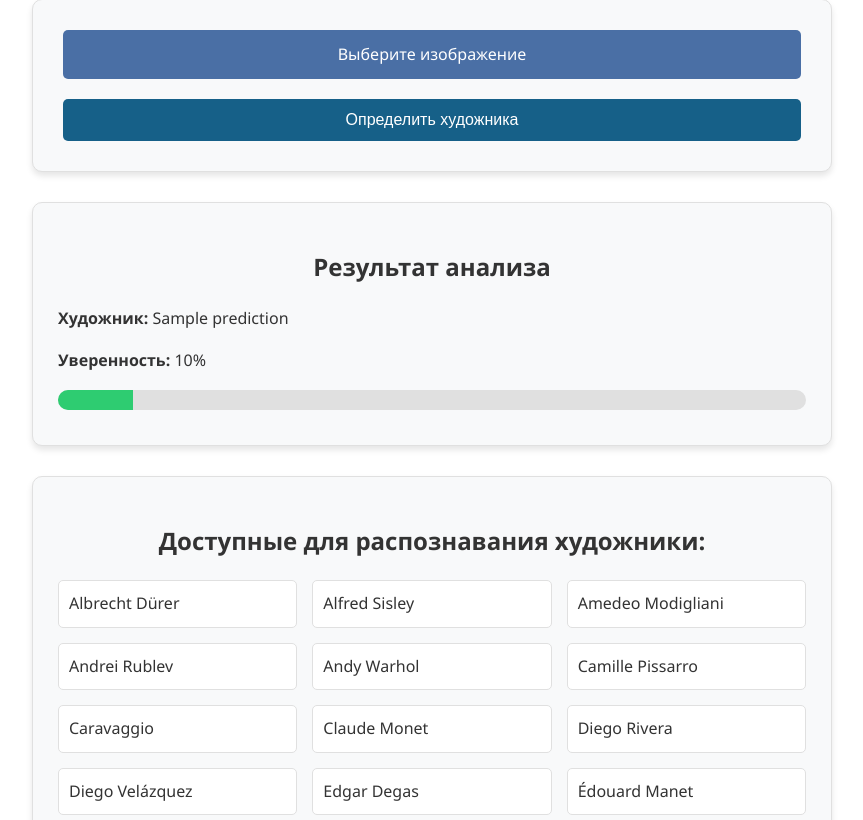
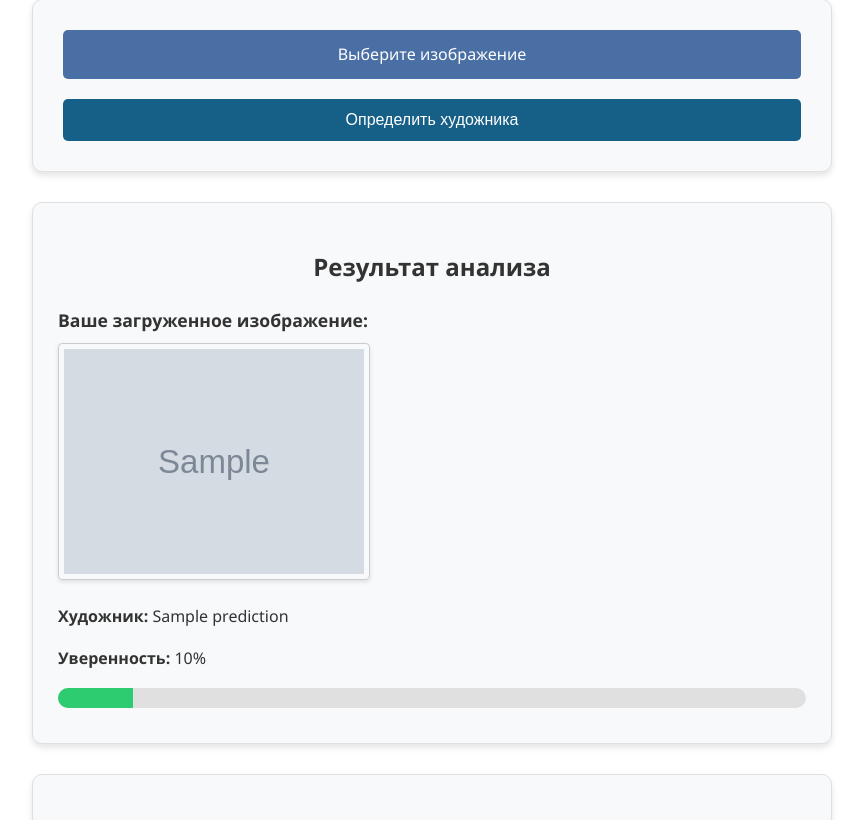
Before and after one commit to cybertabyretka/best_artwork_classifier_website, a FastAPI app: template web_server/app/templates/index.html in a window 1280 px wide. Shown: the part 191-1011 px from the top of the page, without its empty margins (208-1071 px from the left). Run offline with FastAPI, Linux system fonts and the light colour scheme; the template is opened without the code that fills it: most values are stand-ins (such as "Sample title", 1, 10 or a date in 2020); grey boxes marked "Sample" are stand-in pictures.

Commit message:
add image on predict page

```diff
--- a/web_server/app/main.py
+++ b/web_server/app/main.py
@@ -66,6 +66,10 @@ async def predict(request: Request, file: UploadFile = File(...)) -> HTMLRespons
     try:
         contents = await file.read()
 
+        base64_bytes = base64.b64encode(contents)
+        base64_str = base64_bytes.decode('utf-8')
+        data_uri = f"data:{file.content_type};base64,{base64_str}"
+
         async with httpx.AsyncClient(timeout=60.0) as client:
             files = {"file": (file.filename, contents, file.content_type)}
             response = await client.post(
@@ -85,7 +89,8 @@ async def predict(request: Request, file: UploadFile = File(...)) -> HTMLRespons
                     **prediction,
                     "artist_name": artist_name,
                     "class_name": artist_name.replace('_', ' ')
-                }
+                },
+                "image_data": data_uri,
             })
 
     except Exception as e:
--- a/web_server/app/static/css/styles.css
+++ b/web_server/app/static/css/styles.css
@@ -166,3 +166,23 @@ input[type="file"] {
         grid-template-columns: 1fr;
     }
 }
+
+.uploaded-image {
+  margin-bottom: 1.5em;
+}
+
+.uploaded-image h3 {
+  margin-bottom: 0.5em;
+  font-size: 1.1em;
+  color: var(--text-primary);
+}
+
+.uploaded-image__img {
+  display: block;
+  max-width: 300px;
+  height: auto;
+  border: 1px solid #ccc;
+  padding: 5px;
+  border-radius: 4px;
+  box-shadow: 0 2px 4px rgba(0,0,0,0.1);
+}
--- a/web_server/app/templates/index.html
+++ b/web_server/app/templates/index.html
@@ -43,6 +43,18 @@
         {% if prediction %}
             <div class="result">
                 <h2>Результат анализа</h2>
+
+                {% if image_data %}
+                    <div class="uploaded-image">
+                        <h3>Ваше загруженное изображение:</h3>
+                        <img
+                          src="{{ image_data }}"
+                          alt="Uploaded image"
+                          class="uploaded-image__img"
+                        >
+                    </div>
+                {% endif %}
+
                 <p><strong>Художник:</strong> {{ prediction.class_name }}</p>
                 <p><strong>Уверенность:</strong> {{ (prediction.confidence * 100)|round(2) }}%</p>
 
@@ -51,6 +63,7 @@
                 </div>
             </div>
         {% endif %}
+
 
         <div class="artists-container">
             <h2>Доступные для распознавания художники:</h2>
```
